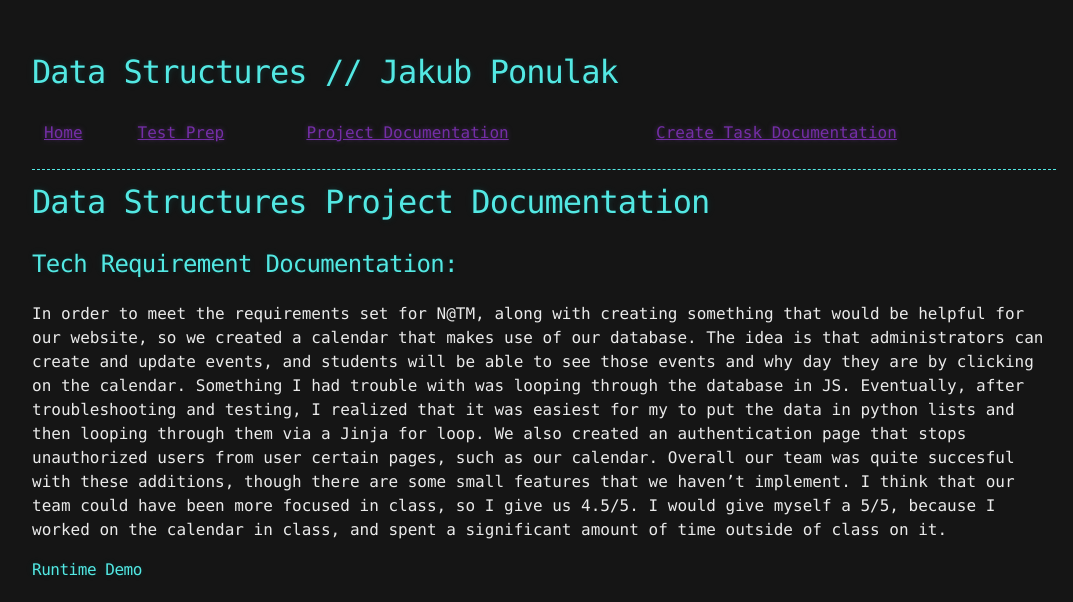
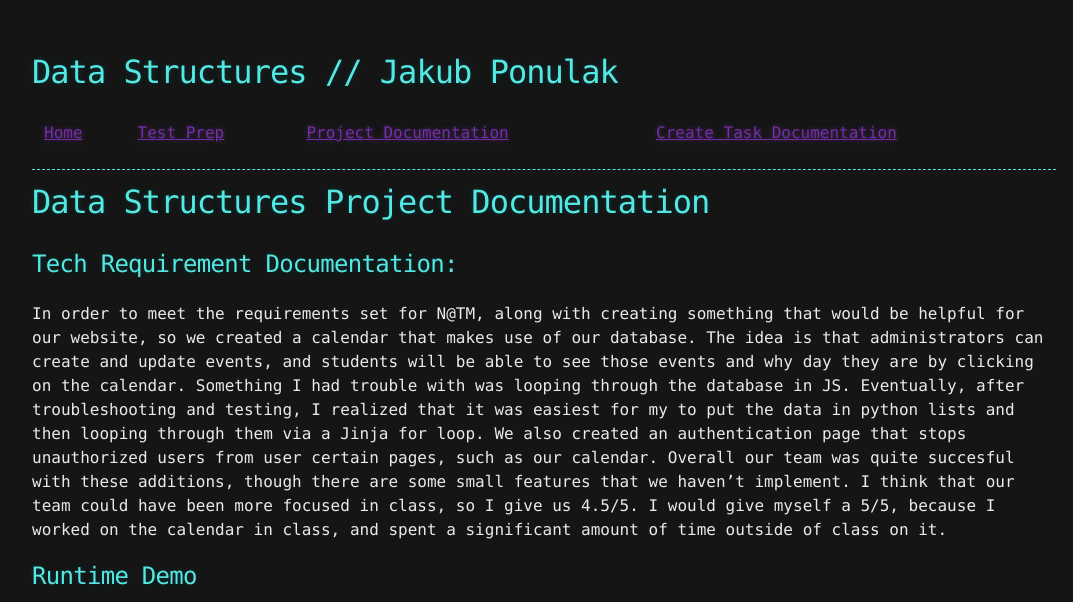
Before and after one commit to JakubPonulak/DataStructures, a Jekyll site: the page built from project_doc.md, in a window 1280 px wide. Shown: the top 602 px of the page, without its empty margins (96-1169 px from the left). Built offline with Jekyll 4.4.1, drawn with Linux system fonts in a browser that asks for light colours; our own code applies the rules of GitHub Pages for plain Markdown files; grey boxes are pictures that could not be loaded.

```diff
--- a/project_doc.md
+++ b/project_doc.md
@@ -6,7 +6,7 @@
 
 In order to meet the requirements set for N@TM, along with creating something that would be helpful for our website, so we created a calendar that makes use of our database. The idea is that administrators can create and update events, and students will be able to see those events and why day they are by clicking on the calendar. Something I had trouble with was looping through the database in JS. Eventually, after troubleshooting and testing, I realized that it was easiest for my to put the data in python lists and then looping through them via a Jinja for loop. We also created an authentication page that stops unauthorized users from user certain pages, such as our calendar. Overall our team was quite succesful with these additions, though there are some small features that we haven't implement. I think that our team could have been more focused in class, so I give us 4.5/5. I would give myself a 5/5, because I worked on the calendar in class, and spent a significant amount of time outside of class on it.
 
-#### Runtime Demo
+## Runtime Demo
 <iframe frameborder="0" width="100%" height="800px" src="https://replit.com/@JakubPonulak/DataStructures?embed=true#index.html"></iframe>
 
 <!-- ## Code Snippets
```
